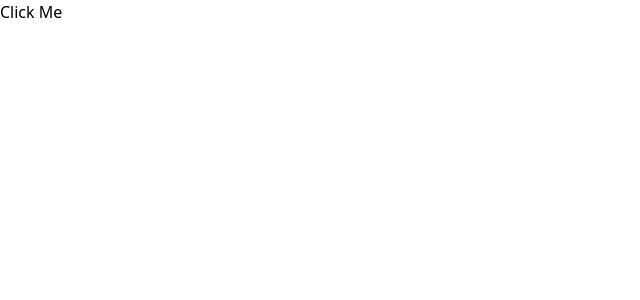
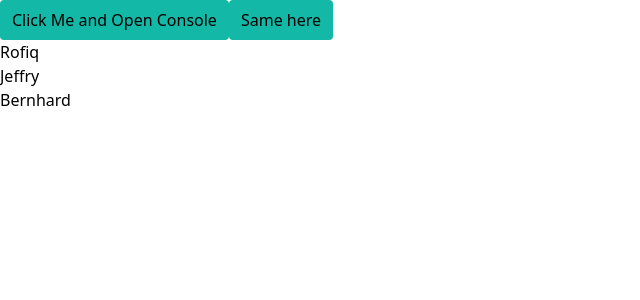
Before and after one commit to MatchaBear/demo-react-router, a React (Vite) app: page / in a window 1280 px wide. Shown: the top 300 px of the page, without its empty margins (0-640 px from the left). Built offline with nearby package versions, Linux system fonts and the light colour scheme.

Commit message:
playing with React Components, still with App.tsx

```diff
--- a/src/App.tsx
+++ b/src/App.tsx
@@ -1,3 +1,11 @@
+import { Button } from "./components/button";
+import { Contacts } from "./components/contacts";
 export default function App() {
-  return <button>Click Me</button>;
+  return (
+    <>
+      <Button>Click Me and Open Console</Button>
+      <Button>Same here</Button>
+      <Contacts />
+    </>
+  );
 }
--- a/src/components/contacts.tsx
+++ b/src/components/contacts.tsx
@@ -1,15 +1,15 @@
 export function Contacts() {
   const dataContacts = [
     {
-      id: 1,
+      id: 12,
       name: "Rofiq",
     },
     {
-      id: 2,
+      id: 9,
       name: "Jeffry",
     },
     {
-      id: 3,
+      id: 10,
       name: "Bernhard",
     },
   ];
--- /dev/null
+++ b/src/components/counter.tsx
@@ -0,0 +1,29 @@
+import { useEffect, useState } from "react";
+
+export function Counter() {
+  const [counter, setCounter] = useState(0);
+
+  function increment() {
+    setCounter(counter + 1);
+  }
+
+  function decrement() {
+    setCounter(counter - 1);
+  }
+
+  useEffect(() => {
+    console.info("Something happened!", counter);
+  });
+
+  return (
+    <div>
+      <p>Number: {counter}</p>
+      <button onClick={increment} className="bg-teal-500 p-2">
+        +
+      </button>
+      <button onClick={decrement} className="bg-teal-500 p-2">
+        -
+      </button>
+    </div>
+  );
+}
--- a/src/components/profile.tsx
+++ b/src/components/profile.tsx
@@ -0,0 +1,8 @@
+export function Profile(props: { name: string }) {
+  return (
+    <div>
+      <h1>{props.name}</h1>
+      <p>Bio profile story.</p>
+    </div>
+  );
+}
```
